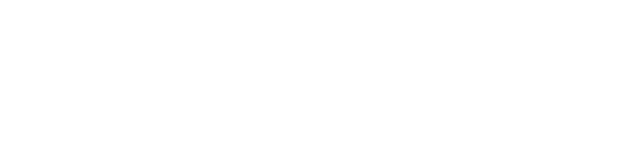
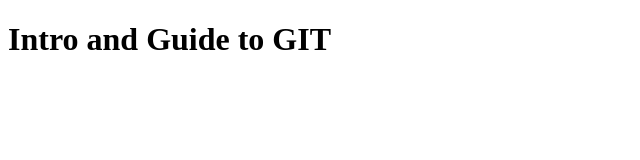
Before and after one commit to Maheen-Butt/GitHubIntro, a plain HTML site: page index.html in a window 1280 px wide. Shown: the whole page, without its empty margins (0-640 px from the left). Drawn offline with Linux system fonts and the light colour scheme.

Commit message:
Added code to html

```diff
--- a/index.html
+++ b/index.html
@@ -7,6 +7,6 @@
     <title>Document</title>
 </head>
 <body>
-
+    <h1>Intro and Guide to GIT</h1>
 </body>
 </html>
```
